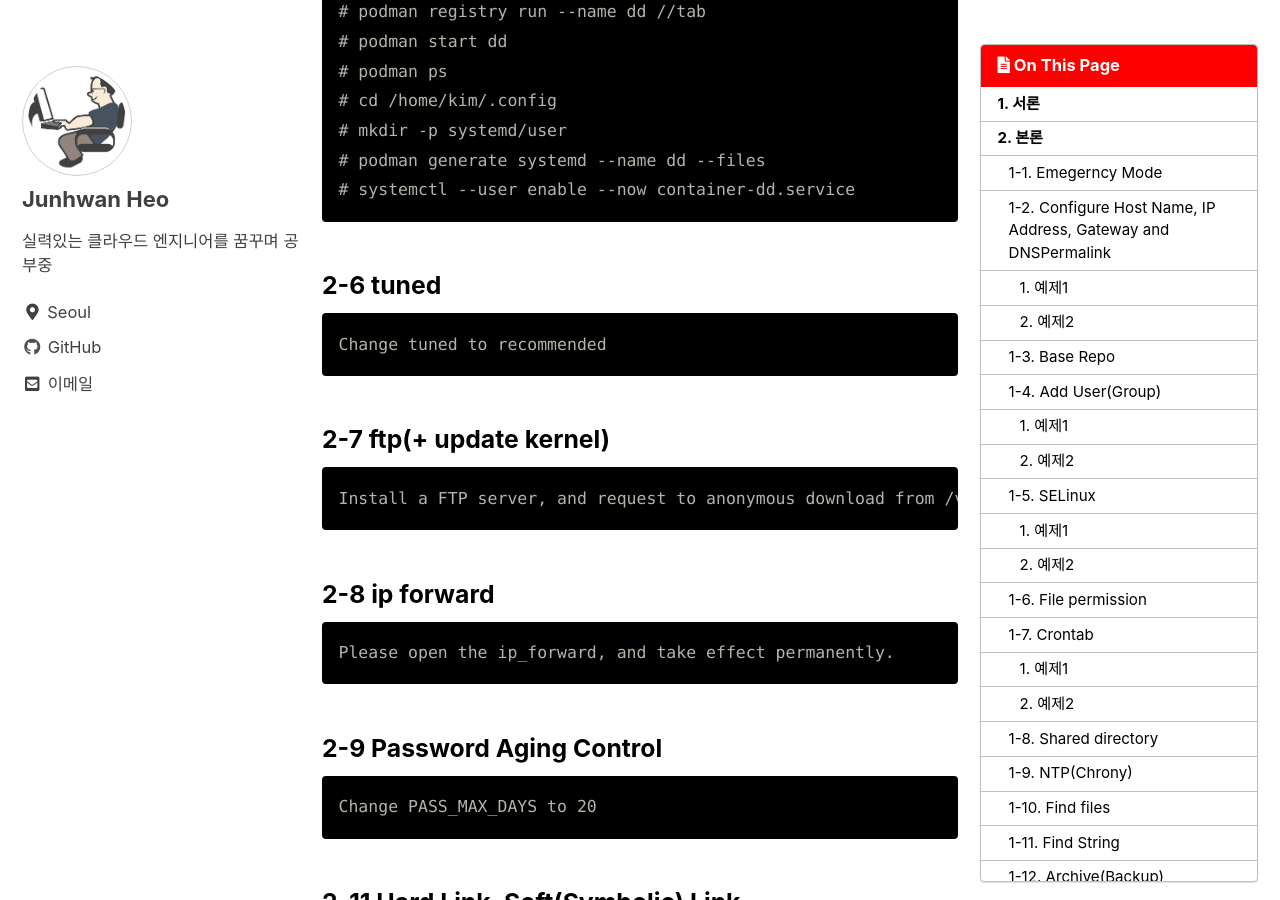
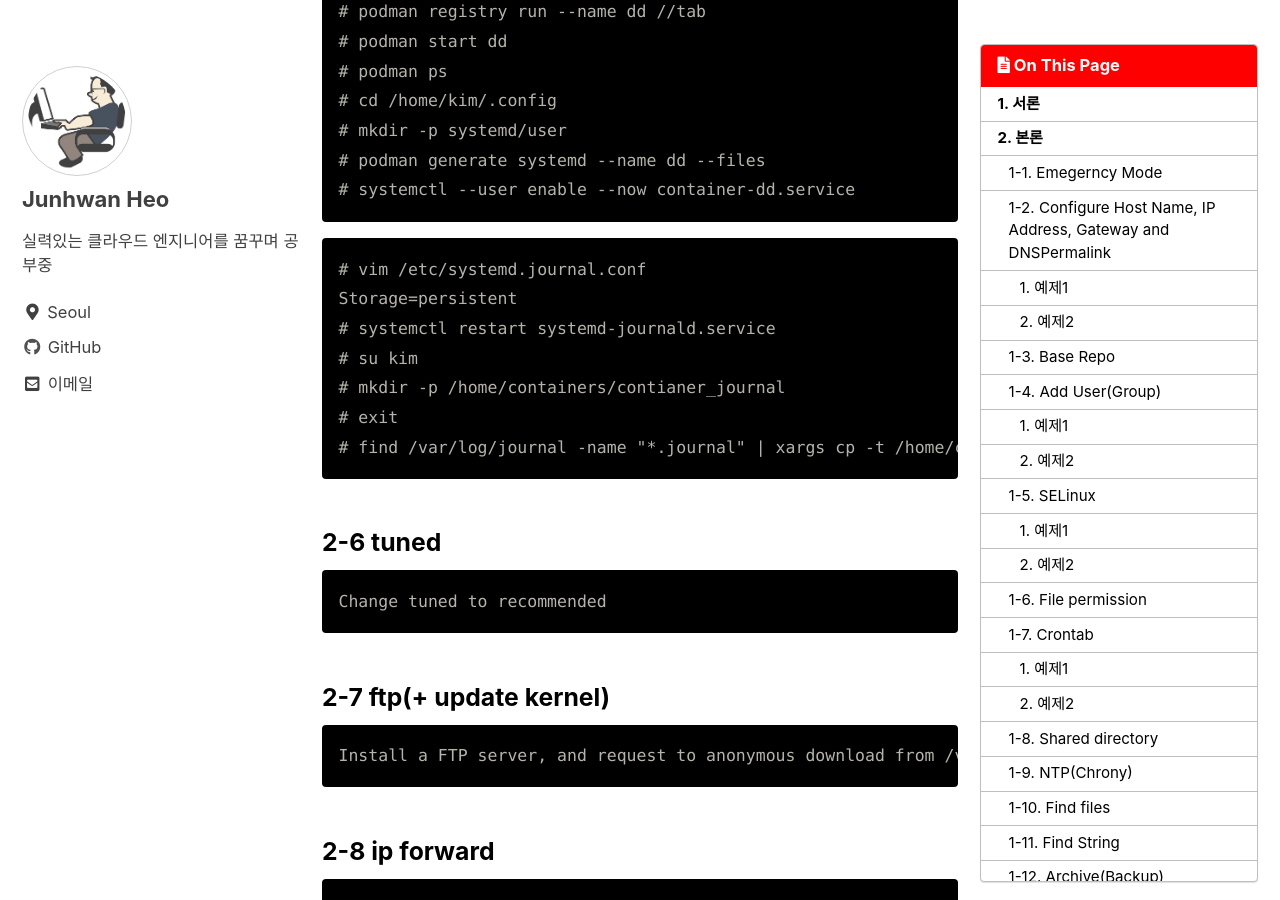
Before and after one commit to holeman4110/holeman4110.github.io, a Jekyll site: the page built from _posts/2023-02-19-rhcsa4.md, in a window 1280 px wide and 900 px high, scrolled down 6152 px. Built offline with Jekyll 4.4.1, drawn with Linux system fonts in a browser that asks for light colours; cached includes are drawn as plain includes; a script bundle is joined from its source files by our own code; comment, search, counter and statistics services are not loaded.

Commit message:
Update 2023-02-19-rhcsa4.md

````diff
--- a/_posts/2023-02-19-rhcsa4.md
+++ b/_posts/2023-02-19-rhcsa4.md
@@ -237,6 +237,16 @@ Also it should be running automatically after reboot.
 # systemctl --user enable --now container-dd.service
 ```
 
+```
+# vim /etc/systemd.journal.conf
+Storage=persistent
+# systemctl restart systemd-journald.service
+# su kim
+# mkdir -p /home/containers/contianer_journal
+# exit
+# find /var/log/journal -name "*.journal" | xargs cp -t /home/containers/container_journal/
+```
+
 ### 2-6 tuned
 
 ```
````
